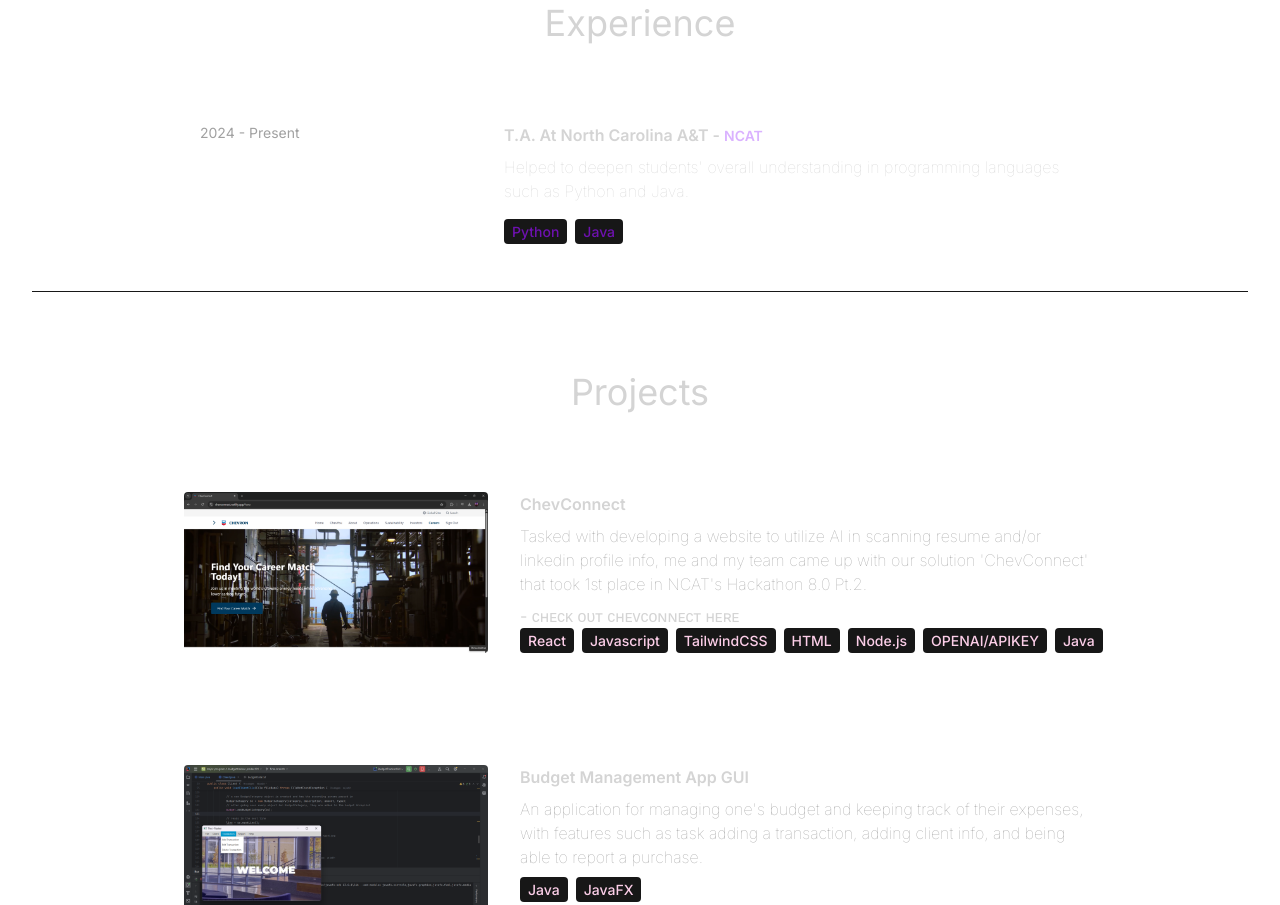
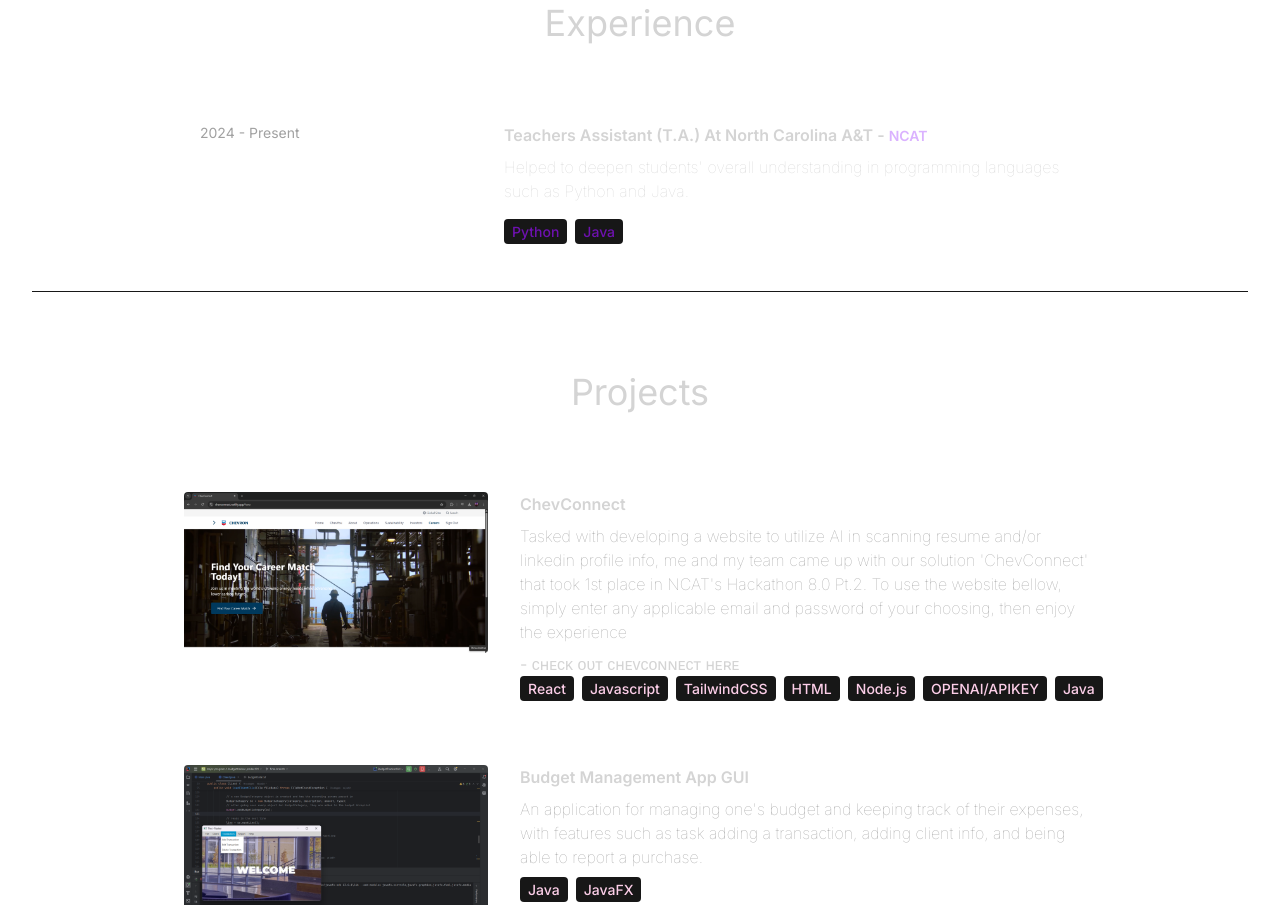
Before and after one commit to jcodes101/JadinsPortfolio, a React (Vite) app: page / in a window 1280 px wide. Shown: the part 3300-4205 px from the top of the page. Built offline with nearby package versions, Linux system fonts and the light colour scheme.

Commit message:
index js commit

```diff
--- a/src/constants/index.js
+++ b/src/constants/index.js
@@ -23,7 +23,7 @@ Whether it’s coding dynamic applications, producing music, or exploring new cr
 export const EXPERIENCES = [
   {
     year: "2024 - Present",
-    role: "T.A. At North Carolina A&T",
+    role: "Teachers Assistant (T.A.) At North Carolina A&T",
     company: "NCAT",
     description: `Helped to deepen students' overall understanding in programming languages such as Python and Java.`,
     technologies: ["Python", "Java"],
@@ -35,7 +35,7 @@ export const PROJECTS = [
     title: "ChevConnect",
     image: project1,
     description:
-      "Tasked with developing a website to utilize AI in scanning resume and/or linkedin profile info, me and my team came up with our solution 'ChevConnect' that took 1st place in NCAT's Hackathon 8.0 Pt.2.",
+      "Tasked with developing a website to utilize AI in scanning resume and/or linkedin profile info, me and my team came up with our solution 'ChevConnect' that took 1st place in NCAT's Hackathon 8.0 Pt.2. To use the website bellow, simply enter any applicable email and password of your choosing, then enjoy the experience",
     technologies: ["React", "Javascript", "TailwindCSS", "HTML", "Node.js", "OPENAI/APIKEY", "Java"],
     link: "https://chevconnect.netlify.app/signin",
     linkTitle: "- ᴄʜᴇᴄᴋ ᴏᴜᴛ ᴄʜᴇᴠᴄᴏɴɴᴇᴄᴛ ʜᴇʀᴇ\n"
```
